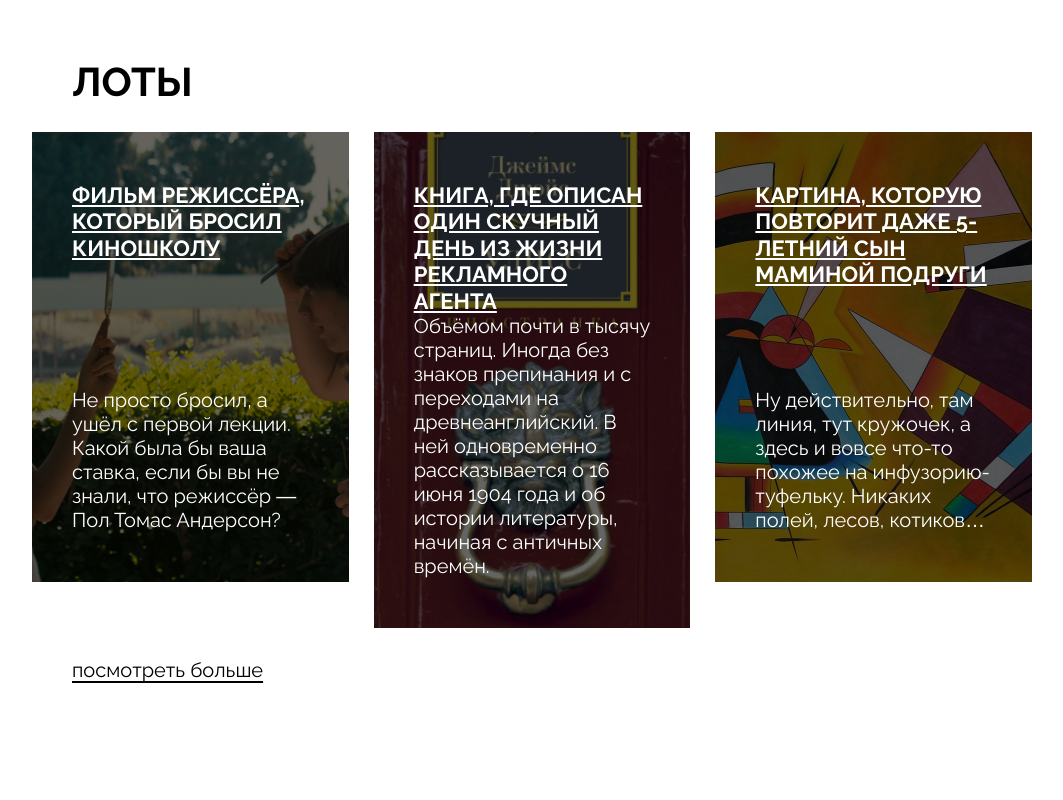
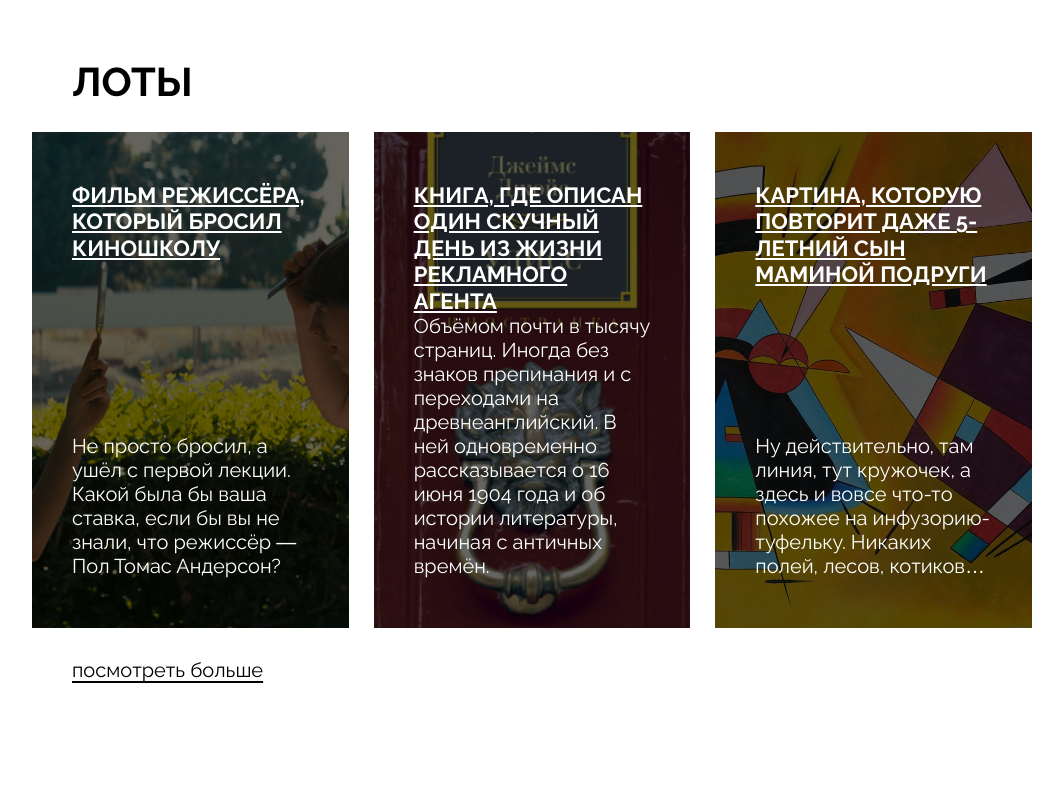
Before and after one commit to Diana172007/ono-tebe-nado, a plain HTML site: page index.html in a window 1280 px wide. Shown: the part 1160-1960 px from the top of the page, without its empty margins (108-1171 px from the left). Drawn offline with Linux system fonts and the light colour scheme.

Commit message:
исправление4

```diff
--- a/styles/style.css
+++ b/styles/style.css
@@ -121,6 +121,7 @@
   text-transform: uppercase;
   line-height: 127%;
   word-spacing: 18px;
+  white-space: nowrap;
 }
 
 .bet-button {
@@ -149,12 +150,14 @@
   gap: 25px;
   list-style: none;
   margin-bottom: 30px;
-  flex-wrap: wrap;
+  flex-wrap: nowrap;
 }
 
 .card-list-item {
   flex: 1;
-  min-width: 300px;
+  min-width: 0;
+  width: 430px;
+  min-height: 450px;
 }
 
 .card-link {
@@ -167,6 +170,7 @@
   position: relative;
   background-size: cover;
   background-position: center;
+  height: 100%;
   min-height: 450px;
   padding: 50px 40px;
   display: flex;
@@ -214,6 +218,7 @@
   display: grid;
   grid-template-columns: 430px 1fr;
   gap: 25px;
+  justify-items: center;
 }
 
 .about-logo {
@@ -224,7 +229,6 @@
   display: flex;
   justify-content: center;
   align-items: center;
-  justify-self: center;
 }
 
 .about-logo-image {
```
